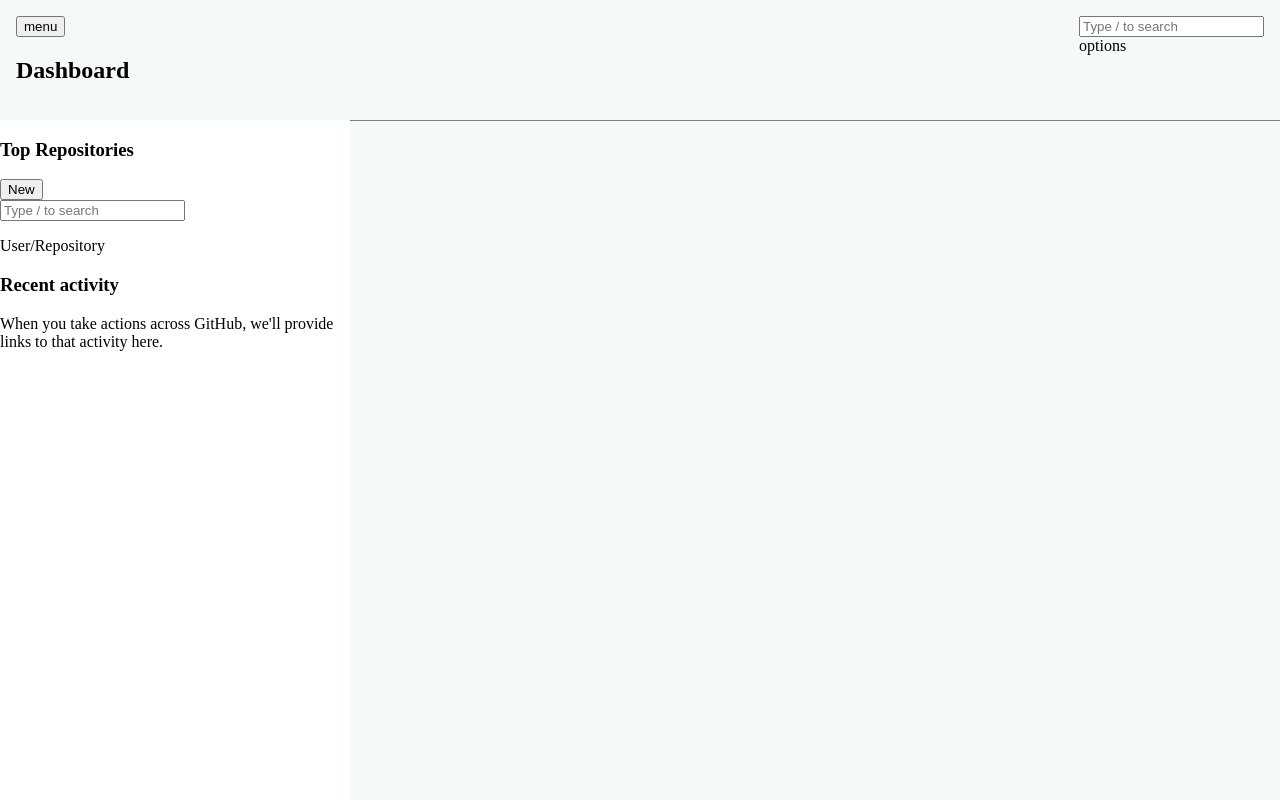
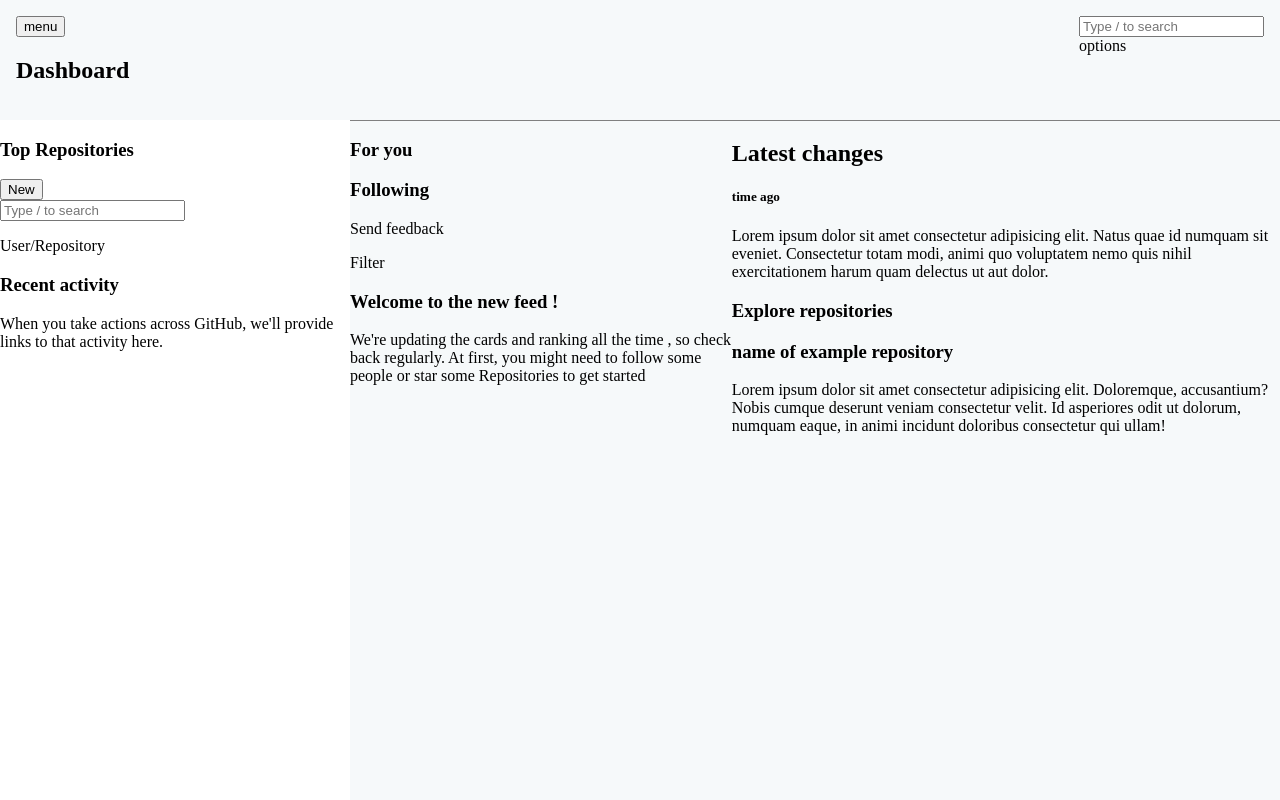
Before and after one commit to Mount-Blanc/githubclone, a React (Vite) app in the folder github/: page / in a window 1280 px wide. Shown: the top 800 px of the page. Built offline with nearby package versions, Linux system fonts and the light colour scheme.

Commit message:
set basic layout

```diff
--- a/github/src/App.css
+++ b/github/src/App.css
@@ -28,16 +28,18 @@ body {
   position: sticky;
   display: flex;
   flex-direction: column;
-  max-width: 350px;
   background-color: white;
   height: 100vh;
   overflow-y: auto;
-
+  flex: 0 0 350px;
+  max-width: 350px;
 }
 
 main {
   background-color: #F6F9FA;
+  display: flex;
 }
 .rest {
   display: flex;
+  flex: 1; /* Add flex: 1 to allow the div to grow and occupy remaining space */
 }
```
